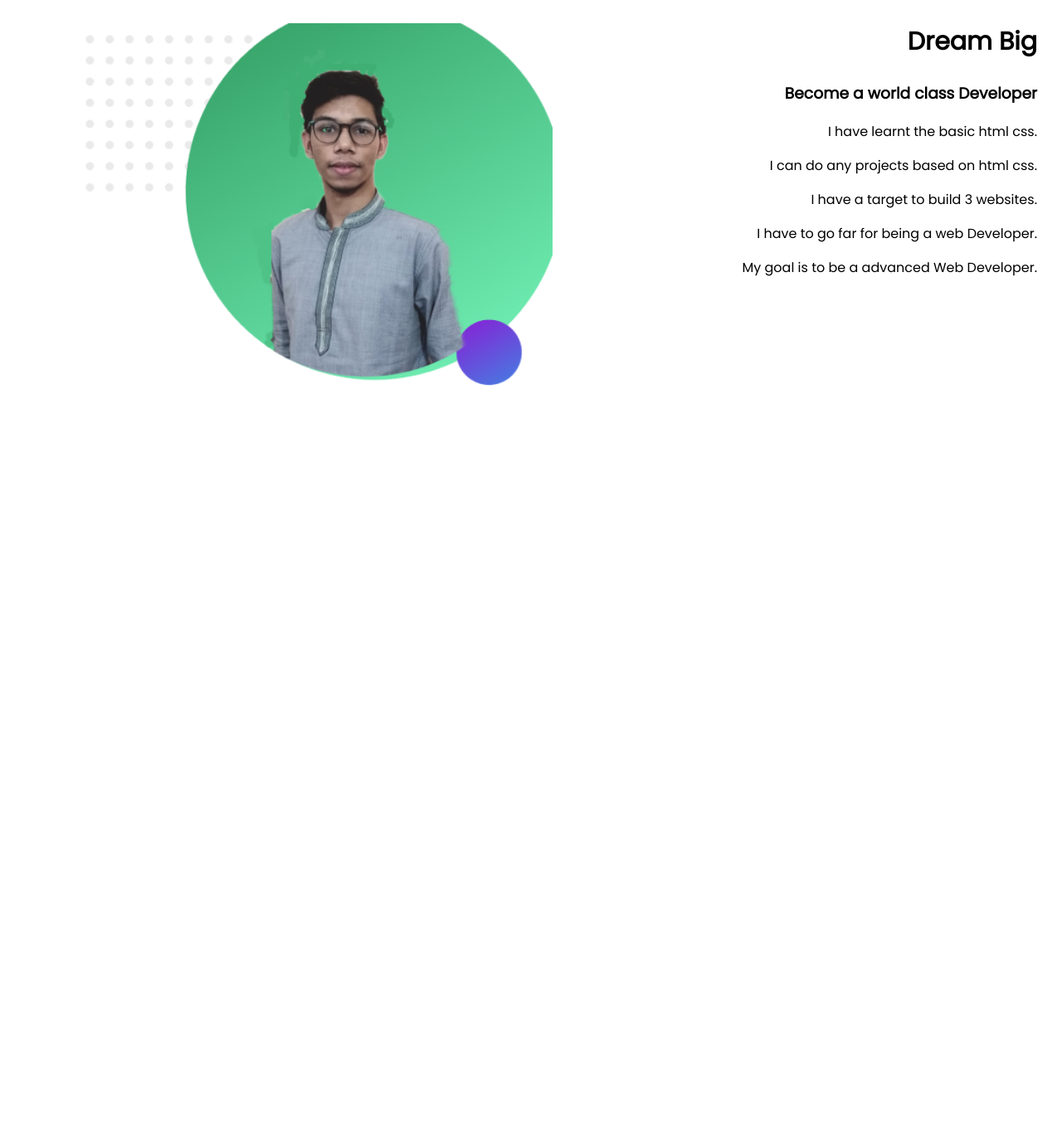
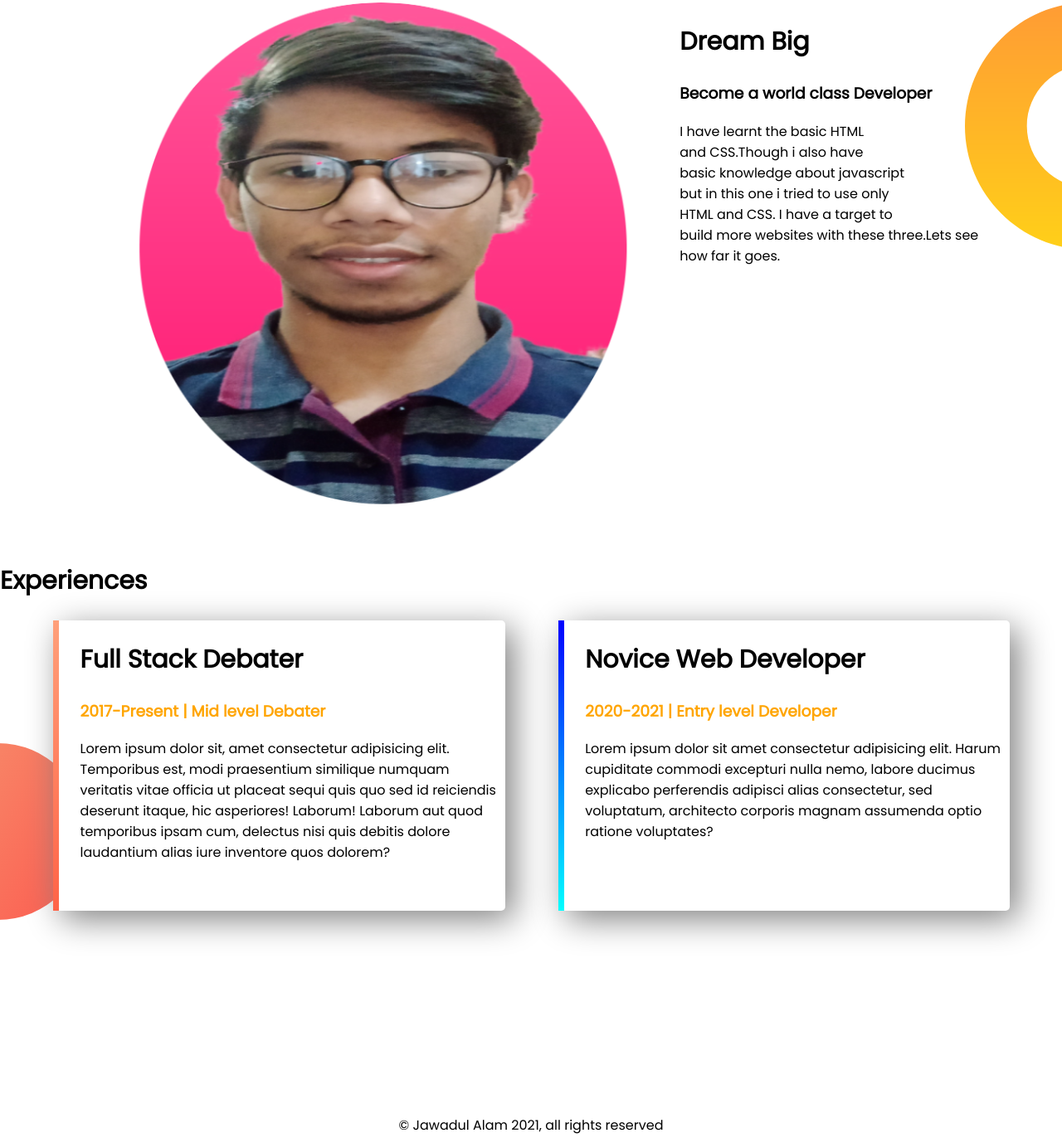
Before and after one commit to Jawadul16/web-portfolio, a plain HTML site: page index.html in a window 1280 px wide. Shown: the part 647-2019 px from the top of the page at 83% size. Before the commit the page ends 1325 px from the top, so only its background shows below. Drawn offline with Linux system fonts and the light colour scheme; files whose address does not match are found by name.

Commit message:
Add files via upload

```diff
--- a/index.html
+++ b/index.html
@@ -12,26 +12,44 @@
     <section class="top-banner">
    <div class="half-width">
      <h1>Welcome To</h1>
-    <h1><span class="name-highlight">Jawad</span> World</h1>
+    <h1><span class="orange-highlight">Jawad</span> World</h1>
     <h3>Trying to be Web Developer</h3>
 
-    <p>You might saw me <span>debating,communicating,leading,thinking.But nobody pays me a dime for that work.That's why I am learning advanced web development.I am going to be a Web Developer soon.</span> </p>
-    <a class="link-button" target="_blank" href="https://www.linkedin.com/in/jawad-alam-82031a1a8">HIRE ME</a>
+    <p>You might saw me <span>debating,communicating,leading and trying to do something new.I have tried a lot of things in this quarantine and decided to code 5 months back.I have seen a lot of videos and ended up just making a small website like this one.</span> </p>
+    <a class="link-button" target="_blank" href="https://www.linkedin.com/in/jawad-alam-82031a1a8">Linkedin</a>
 </div>
 <div class="half-width">
-    <img src="F:\Website Development\projects\web-portfolio\images\my-bg.png" alt="">
+    <img src="F:\Website Development\projects\web-portfolio\images\myfav1.png" alt="">
 </div>
 </section>
 <section class="dream-area">
     <div class="half-width">
-        <img src="F:\Website Development\projects\web-portfolio\images\image 13.png" alt="">
+        <img src="F:\Website Development\projects\web-portfolio\images\myfav.png" alt="">
 
     </div>
-    <div class="writing">
+    <div class="only-one">
         <h2>Dream Big</h2>
         <h3>Become a world class Developer</h3>
-        <p class="text">I have learnt the basic html css.</p> <p>I can do any projects based on html css.</p><p>I have a target to build 3 websites.</p> <p>I have to go far for being a web Developer.</p> <p> My goal is to be a advanced Web Developer.</p>
+
+        <p>I have learnt the basic HTML <br> and CSS.Though i also have <br> basic knowledge about javascript <br> but in this one i tried to use only <br> HTML and CSS. I have a target to <br> build more websites with these three.Lets see how far it goes.</p>
     </div>
 </section>
+<section class="experience-area">
+    <h2>Experiences</h2>
+    <div id="full-stack" class="half-width single-experience">
+        <h2>Full Stack Debater</h2>
+        <h3 class="orange-highlight">2017-Present | Mid level Debater</h3>
+        <p>Lorem ipsum dolor sit, amet consectetur adipisicing elit. Temporibus est, modi praesentium similique numquam veritatis vitae officia ut placeat sequi quis quo sed id reiciendis deserunt itaque, hic asperiores! Laborum!
+        Laborum aut quod temporibus ipsam cum, delectus nisi quis debitis dolore laudantium alias iure inventore quos dolorem?</p>
+    </div>
+    <div id="novice-web" class="half-width single-experience">
+        <h2>Novice Web Developer</h2>
+        <h3 class="orange-highlight">2020-2021 | Entry level Developer</h3>
+        <p>Lorem ipsum dolor sit amet consectetur adipisicing elit. Harum cupiditate commodi excepturi nulla nemo, labore ducimus explicabo perferendis adipisci alias consectetur, sed voluptatum, architecto corporis magnam assumenda optio ratione voluptates? </p>
+    </div>
+</section>
+<footer>
+    <p>© Jawadul Alam 2021, all rights reserved</p>
+</footer>
 </body>
 </html>
--- a/style.css
+++ b/style.css
@@ -9,13 +9,19 @@ h1{
 h2{
     font-size: 30px;
 }
-.name-highlight{
+.orange-highlight{
     color: orange;
 }
 .half-width{
+    width: 35% ;
+    float: left;
+    margin-left: 5%;
+    padding-left: 2%;
+}
+.only-one{
     width: 30% ;
     float: left;
-    margin-left: 5%;
+    margin-left: 20%;
     padding-left: 2%;
 }
 .writing{
@@ -42,3 +48,34 @@ section{
     height:500px ;
     padding-bottom: 150px ;
 }
+.dream-area{
+    background-image: url("images/dream-bg.png");
+    background-repeat: no-repeat;
+    background-position:right top ;
+
+}
+.single-experience{
+    box-shadow: 10px 10px 40px gray;
+    border-radius: 5px;
+    height: 70%;
+    width: 40%;
+    background-color: white;
+}
+.experience-area{
+    background-image: url("images/exp-bg.png");
+    background-repeat: no-repeat;
+    background-position: left center;
+}
+#full-stack{
+   border-left: 7px solid;
+   border-image: linear-gradient(180deg,lightSalmon,tomato);
+   border-image-slice:1 ;
+}
+#novice-web{
+    border-left: 7px solid;
+   border-image: linear-gradient(180deg,blue, cyan);
+   border-image-slice:1 ;
+}
+footer p{
+    text-align: center;
+}
```
Also changed, not shown: images/j.png (added), images/myfav.png (added), images/myfav1.png (added).
